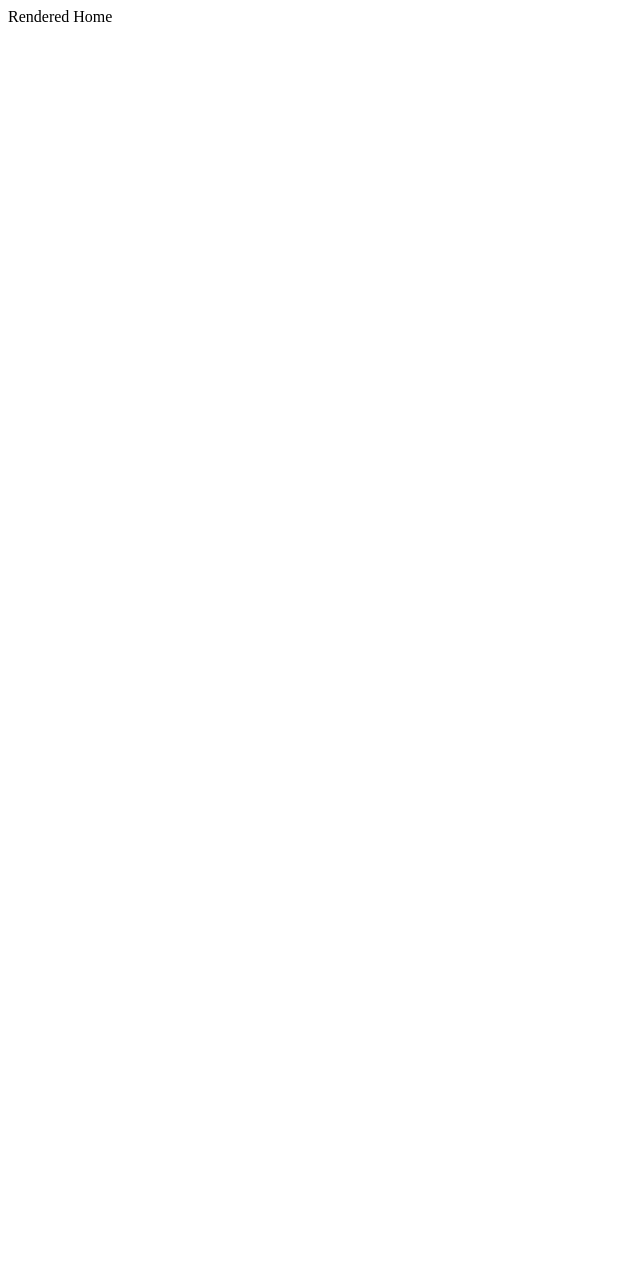
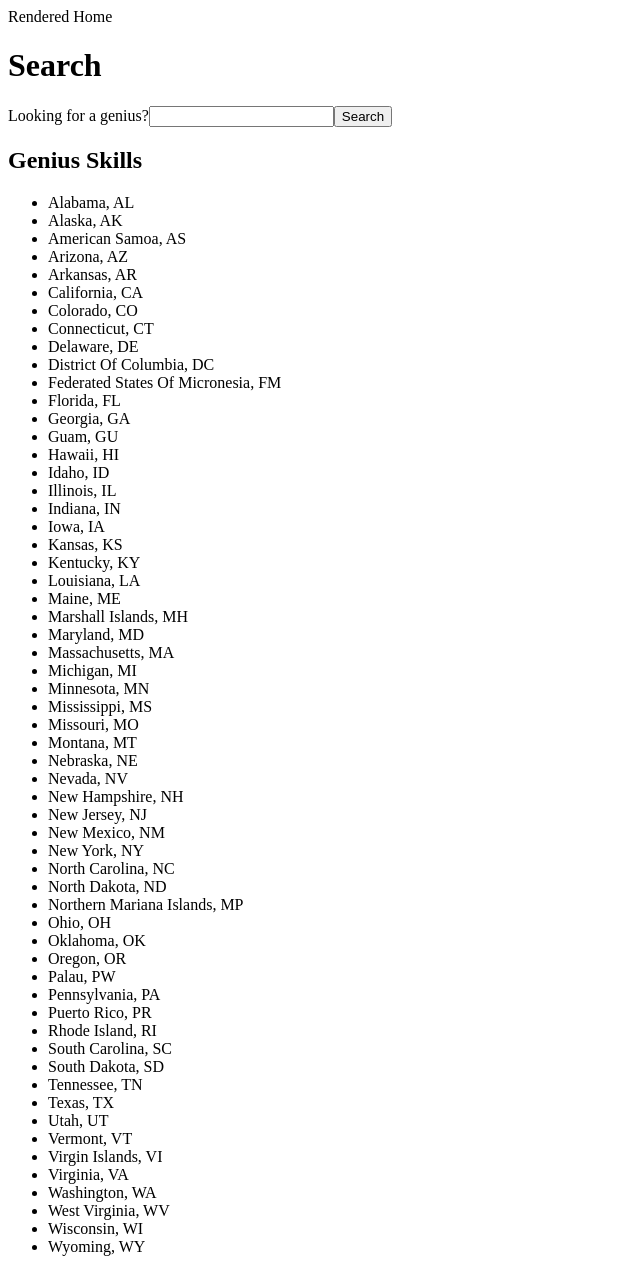
Before and after one commit to Tyl3r-Engel/Kane-Academy, a React app: page / in a window 1280 px wide. Shown: the whole page, without its empty margins (0-640 px from the left). Before the commit the page ends 800 px from the top, so only its background shows below. Built offline with nearby package versions, Linux system fonts and the light colour scheme; the HTML template or start-up script is replaced by a standard one.

Commit message:
search feature created

```diff
--- a/package.json
+++ b/package.json
@@ -6,6 +6,7 @@
   "scripts": {
     "test": "echo \"Error: no test specified\" && exit 1",
     "react-dev": "webpack --config ./webpack.config.js  -w",
+    "postgres-init": "psql --u mk -d ka -f ./db/models/schema.sql",
     "start": "nodemon ./server/index.js"
   },
   "repository": {
@@ -29,8 +30,11 @@
   },
   "dependencies": {
     "axios": "^0.26.1",
+    "babel": "^6.23.0",
     "babel-loader": "^8.2.3",
     "express": "^4.17.3",
+    "fuse.js": "^6.5.3",
+    "morgan": "^1.10.0",
     "nodemon": "^2.0.15",
     "pg": "^8.7.3",
     "react": "^17.0.2",
@@ -39,6 +43,7 @@
     "react-ratings-declarative": "^3.4.1",
     "react-router-dom": "^6.2.2",
     "react-share": "^4.4.0",
+    "source-map-loader": "^1.0.0",
     "webpack": "^5.68.0"
   }
 }
--- a/public/src/components/App.jsx
+++ b/public/src/components/App.jsx
@@ -6,7 +6,6 @@ import ProfileRoot from './profile/ProfileRoot';
 import LoginRoot from './login/LoginRoot';
 
 export default function App() {
-  console.log(window.location.pathname);
   return (
     <div className="App">
       <Router>
--- a/public/src/components/home/HomeRoot.jsx
+++ b/public/src/components/home/HomeRoot.jsx
@@ -1,8 +1,12 @@
 import React from 'react';
 import axios from 'axios';
+import Search from '../search/Search';
 
 export default function HomeRoot() {
   return (
-    <div>Rendered Home</div>
+    <div>
+      <div>Rendered Home</div>
+      <Search />
+    </div>
   );
 }
--- /dev/null
+++ b/public/src/components/search/Search.jsx
@@ -0,0 +1,39 @@
+import React, {useState} from 'react';
+import states from './states';
+import Fuse from 'fuse.js';
+
+export default function Search() {
+  const [query, setQuery] = useState('')
+
+  const fuse = new Fuse(states, {
+    keys: [
+      "name",
+      "abbreviation"
+    ],
+    includeScore: true,
+    distance: 5,
+    threshold: 0.3
+  })
+
+  const fuseSearchResults = fuse.search(query);
+
+  function handleOnSearch(event) {
+    setQuery(event.target.value);
+  }
+
+  return (
+    <div>
+      <h1>Search</h1>
+      <form>
+        <label>Looking for a genius?</label>
+        <input type="text" value={query} onChange={handleOnSearch} />
+        <button>Search</button>
+      </form>
+
+      <h2>Genius Skills</h2>
+      <ul>
+        {query ? fuseSearchResults.map((elem, i) => <li key={i}>{elem.item.name}, {elem.item.abbreviation}</li>) : states.map((elem, i) => <li key={i}>{elem.name}, {elem.abbreviation}</li>)}
+      </ul>
+    </div>
+  )
+}
--- /dev/null
+++ b/public/src/components/search/states.js
@@ -0,0 +1,240 @@
+
+
+export default [
+	{
+			"name": "Alabama",
+			"abbreviation": "AL"
+	},
+	{
+			"name": "Alaska",
+			"abbreviation": "AK"
+	},
+	{
+			"name": "American Samoa",
+			"abbreviation": "AS"
+	},
+	{
+			"name": "Arizona",
+			"abbreviation": "AZ"
+	},
+	{
+			"name": "Arkansas",
+			"abbreviation": "AR"
+	},
+	{
+			"name": "California",
+			"abbreviation": "CA"
+	},
+	{
+			"name": "Colorado",
+			"abbreviation": "CO"
+	},
+	{
+			"name": "Connecticut",
+			"abbreviation": "CT"
+	},
+	{
+			"name": "Delaware",
+			"abbreviation": "DE"
+	},
+	{
+			"name": "District Of Columbia",
+			"abbreviation": "DC"
+	},
+	{
+			"name": "Federated States Of Micronesia",
+			"abbreviation": "FM"
+	},
+	{
+			"name": "Florida",
+			"abbreviation": "FL"
+	},
+	{
+			"name": "Georgia",
+			"abbreviation": "GA"
+	},
+	{
+			"name": "Guam",
+			"abbreviation": "GU"
+	},
+	{
+			"name": "Hawaii",
+			"abbreviation": "HI"
+	},
+	{
+			"name": "Idaho",
+			"abbreviation": "ID"
+	},
+	{
+			"name": "Illinois",
+			"abbreviation": "IL"
+	},
+	{
+			"name": "Indiana",
+			"abbreviation": "IN"
+	},
+	{
+			"name": "Iowa",
+			"abbreviation": "IA"
+	},
+	{
+			"name": "Kansas",
+			"abbreviation": "KS"
+	},
+	{
+			"name": "Kentucky",
+			"abbreviation": "KY"
+	},
+	{
+			"name": "Louisiana",
+			"abbreviation": "LA"
+	},
+	{
+			"name": "Maine",
+			"abbreviation": "ME"
+	},
+	{
+			"name": "Marshall Islands",
+			"abbreviation": "MH"
+	},
+	{
+			"name": "Maryland",
+			"abbreviation": "MD"
+	},
+	{
+			"name": "Massachusetts",
+			"abbreviation": "MA"
+	},
+	{
+			"name": "Michigan",
+			"abbreviation": "MI"
+	},
+	{
+			"name": "Minnesota",
+			"abbreviation": "MN"
+	},
+	{
+			"name": "Mississippi",
+			"abbreviation": "MS"
+	},
+	{
+			"name": "Missouri",
+			"abbreviation": "MO"
+	},
+	{
+			"name": "Montana",
+			"abbreviation": "MT"
+	},
+	{
+			"name": "Nebraska",
+			"abbreviation": "NE"
+	},
+	{
+			"name": "Nevada",
+			"abbreviation": "NV"
+	},
+	{
+			"name": "New Hampshire",
+			"abbreviation": "NH"
+	},
+	{
+			"name": "New Jersey",
+			"abbreviation": "NJ"
+	},
+	{
+			"name": "New Mexico",
+			"abbreviation": "NM"
+	},
+	{
+			"name": "New York",
+			"abbreviation": "NY"
+	},
+	{
+			"name": "North Carolina",
+			"abbreviation": "NC"
+	},
+	{
+			"name": "North Dakota",
+			"abbreviation": "ND"
+	},
+	{
+			"name": "Northern Mariana Islands",
+			"abbreviation": "MP"
+	},
+	{
+			"name": "Ohio",
+			"abbreviation": "OH"
+	},
+	{
+			"name": "Oklahoma",
+			"abbreviation": "OK"
+	},
+	{
+			"name": "Oregon",
+			"abbreviation": "OR"
+	},
+	{
+			"name": "Palau",
+			"abbreviation": "PW"
+	},
+	{
+			"name": "Pennsylvania",
+			"abbreviation": "PA"
+	},
+	{
+			"name": "Puerto Rico",
+			"abbreviation": "PR"
+	},
+	{
+			"name": "Rhode Island",
+			"abbreviation": "RI"
+	},
+	{
+			"name": "South Carolina",
+			"abbreviation": "SC"
+	},
+	{
+			"name": "South Dakota",
+			"abbreviation": "SD"
+	},
+	{
+			"name": "Tennessee",
+			"abbreviation": "TN"
+	},
+	{
+			"name": "Texas",
+			"abbreviation": "TX"
+	},
+	{
+			"name": "Utah",
+			"abbreviation": "UT"
+	},
+	{
+			"name": "Vermont",
+			"abbreviation": "VT"
+	},
+	{
+			"name": "Virgin Islands",
+			"abbreviation": "VI"
+	},
+	{
+			"name": "Virginia",
+			"abbreviation": "VA"
+	},
+	{
+			"name": "Washington",
+			"abbreviation": "WA"
+	},
+	{
+			"name": "West Virginia",
+			"abbreviation": "WV"
+	},
+	{
+			"name": "Wisconsin",
+			"abbreviation": "WI"
+	},
+	{
+			"name": "Wyoming",
+			"abbreviation": "WY"
+	}
+]
--- a/webpack.config.js
+++ b/webpack.config.js
@@ -31,9 +31,13 @@ module.exports = {
           },
         },
       },
+      {
+        test: /\.css$/i,
+        use: ["style-loader", "css-loader", "source-map-loader"]
+      }
     ],
   },
   resolve: {
-    extensions: ['', '.js', '.jsx'],
+    extensions: ['', '.js', '.jsx', 'json'],
   },
 };
```
Also changed, not shown: 1 other file (tests, documents, lock files or other folders).
